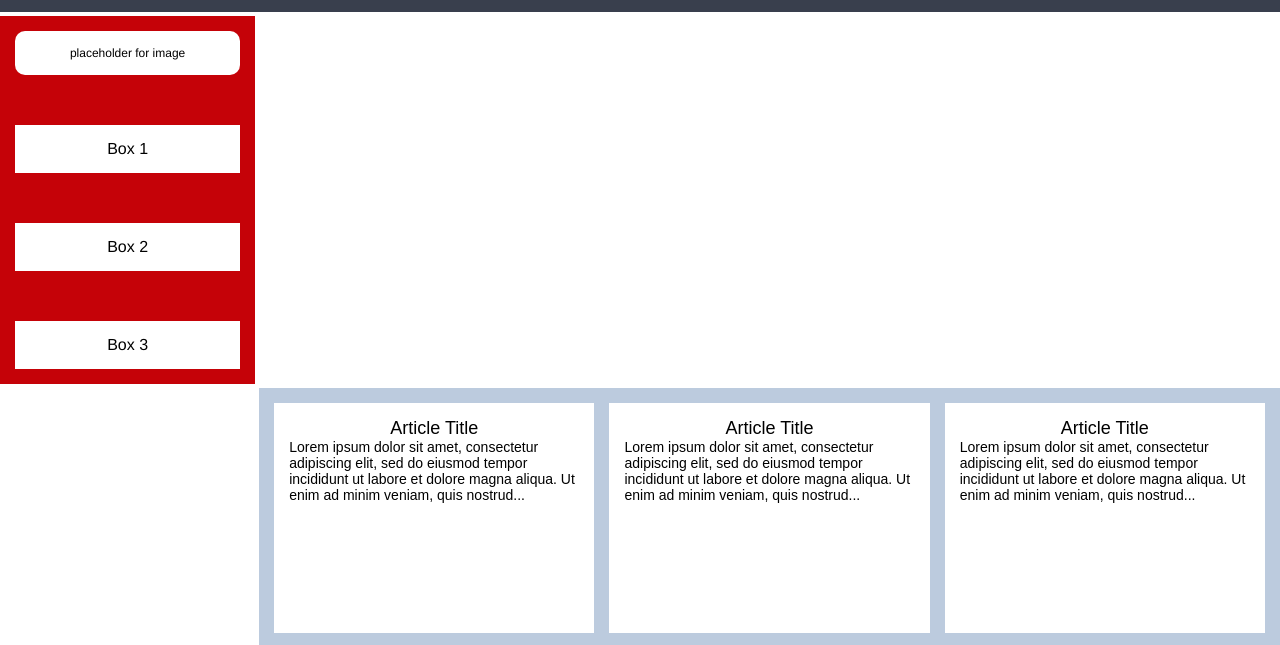
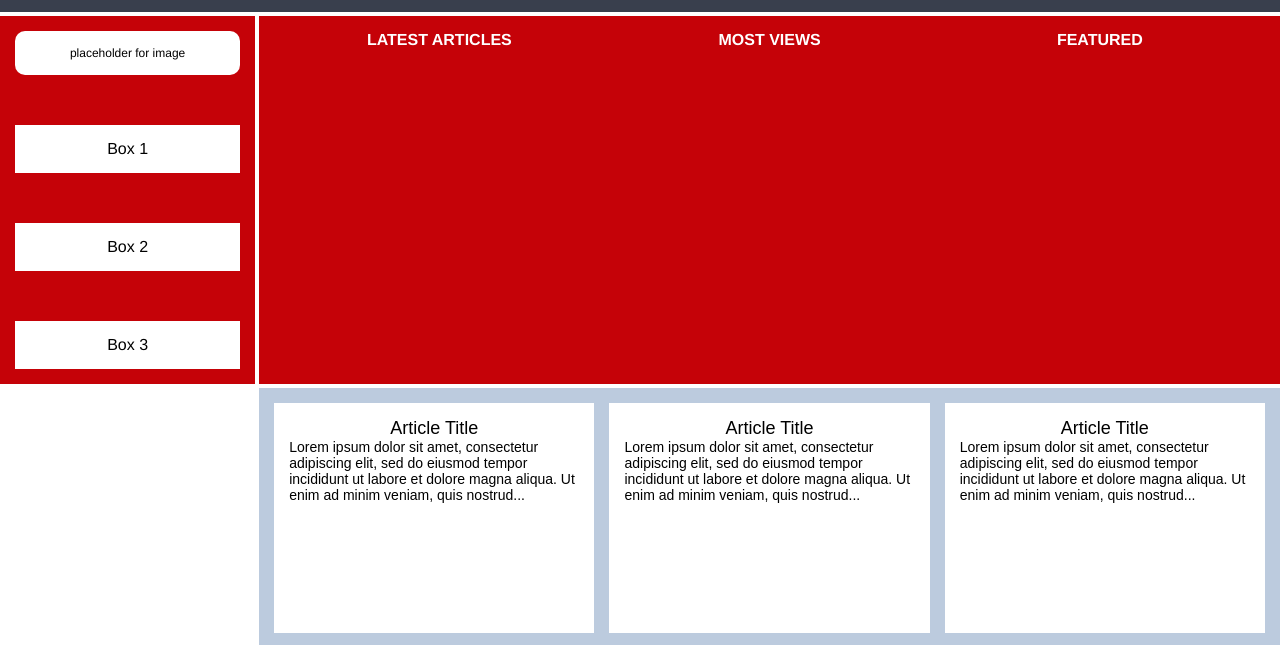
Before and after one commit to hapalua-star/grid3, a plain HTML site: page index.html in a window 1280 px wide. Shown: the part 85-730 px from the top of the page. Drawn offline with Linux system fonts and the light colour scheme.

Commit message:
fix nav element

```diff
--- a/index.html
+++ b/index.html
@@ -35,11 +35,11 @@
       </div>
 
       <div class="nav">
-        <!--<ul>
+        <ul>
           <li>Latest Articles</li>
           <li>Most Views</li>
           <li>Featured</li>
-        </ul>-->
+        </ul>
       </div>
 
       <div class="article">
--- a/style.css
+++ b/style.css
@@ -64,12 +64,21 @@
     font-weight: normal;
   }
 
+.nav{
+    background-color: #C50208;
+    display: inline-grid;
+    grid-column: 2/3;
+
+
+
+
+
+}
+
    .nav ul {
-    background-color: #C50208;
-    display:inline-grid;
+
+    display:grid;
     grid-template-columns: 1fr 1fr 1fr;
-
-   /* grid-column: 2/3;*/
     list-style-type: none;
 
 
@@ -87,6 +96,7 @@
     grid-template-columns: repeat(auto-fit,minmax(250px,1fr));
     gap:15px;
     grid-column: 2/3;
+
   }
 
   .article p {
```
